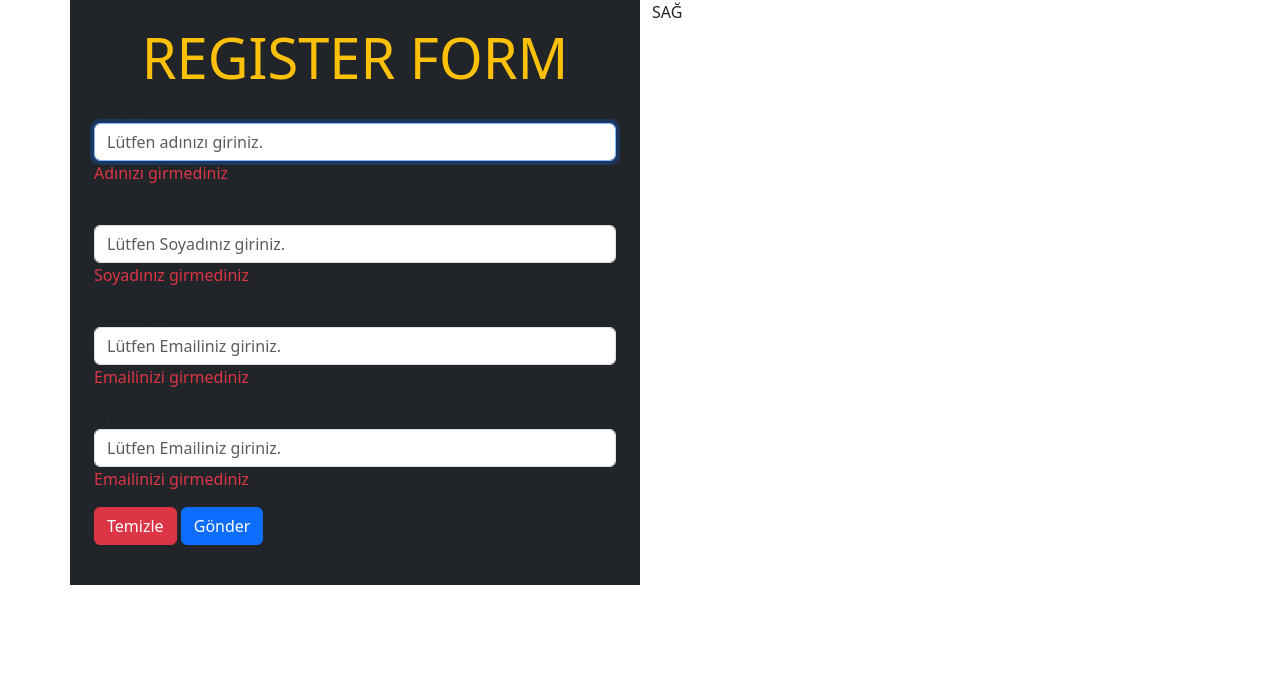
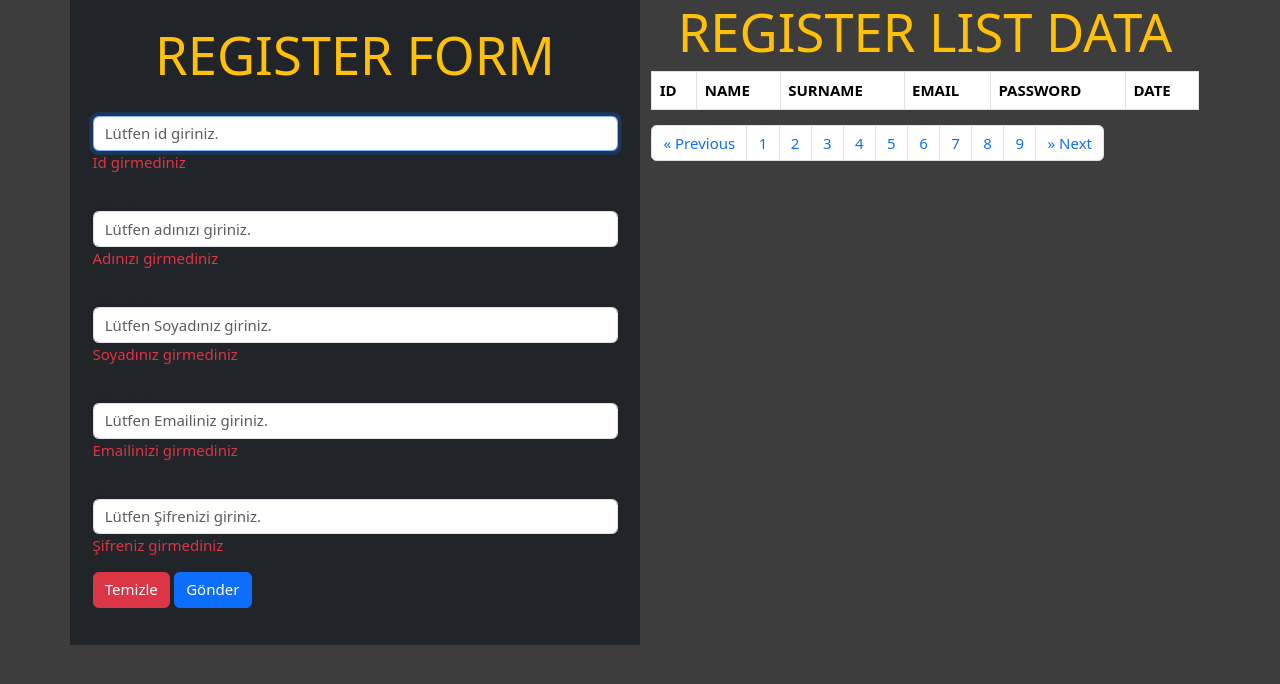
Before and after one commit to hamitmizrak/1--Mini-Bootcamp-Frontend, a plain HTML site: page index.html in a window 1280 px wide. Drawn offline with nearby package versions, Linux system fonts and the light colour scheme.

Commit message:
frontend revize

```diff
--- a/index.html
+++ b/index.html
@@ -20,6 +20,9 @@
             }
         </style> -->
 
+    <!-- jQuery -->
+    <script src="https://ajax.googleapis.com/ajax/libs/jquery/3.5.1/jquery.min.js"></script>
+
     <!-- External CSS -->
     <link rel="stylesheet" href="style.css">
 </head>
@@ -29,9 +32,18 @@
 
     <div class="container ">
         <div class="row">
-            <div class="bg-dark p-4 col-sm-12 col-md-4 col-xl-6">
+            <div class="bg-dark p-4 col-sm-12 col-md-3 col-xl-6">
                 <h2 class="text-center display-4 text-warning text-uppercase">Register Form</h2>
                 <form action="" method="get">
+
+                    <!-- ID -->
+                    <div class="form-group mb-3">
+                        <label for="uid">ID</label>
+                        <input type="text" class="form-control" id="uid" name="uid" required title="id giriniz"
+                            placeholder="Lütfen id giriniz." autofocus>
+                        <p class="text-danger">Id girmediniz</p>
+                    </div>
+
                     <!-- Adınız -->
                     <div class="form-group mb-3">
                         <label for="uname">Name</label>
@@ -51,17 +63,17 @@
                     <!-- Emailiniz -->
                     <div class="form-group mb-3">
                         <label for="uemail">Surname</label>
-                        <input type="email" class="form-control" id="uemail" name="usurname" required
+                        <input type="email" class="form-control" id="uemail" name="uemail" required
                             title="Emailiniz ..." placeholder="Lütfen Emailiniz giriniz.">
                         <p class="text-danger">Emailinizi girmediniz</p>
                     </div>
 
                     <!-- Password -->
                     <div class="form-group mb-3">
-                        <label for="upassword">Emailiniz</label>
-                        <input type="email" class="form-control" id="upassword" name="upassword" required
-                            title="Şifreniz ..." placeholder="Lütfen Emailiniz giriniz.">
-                        <p class="text-danger">Emailinizi girmediniz</p>
+                        <label for="upassword">Şifreniz</label>
+                        <input type="password" class="form-control" id="upassword" name="upassword" required
+                            title="Şifreniz ..." placeholder="Lütfen Şifrenizi giriniz.">
+                        <p class="text-danger">Şifreniz girmediniz</p>
                     </div>
 
                     <div class="form-group mb-3">
@@ -70,7 +82,53 @@
                     </div>
                 </form>
             </div>
-            <div class="col-sm-12 col-md-8 col-xl-6">SAĞ</div>
+
+            <!-- TABLE LIST -->
+            <div class="col-sm-12 col-md-9 col-xl-6">
+                <h2 class="text-center display-4 text-warning text-uppercase">Register List Data</h2>
+
+                <table style="width:100%" class="table table-lg table-bordered table-hover table-striped">
+                    <thead>
+                        <tr>
+                            <th>ID</th>
+                            <th>NAME</th>
+                            <th>SURNAME</th>
+                            <th>EMAIL</th>
+                            <th>PASSWORD</th>
+                            <th>DATE</th>
+                        </tr>
+                    </thead>
+                    <tbody id="tbody_id">
+                    </tbody>
+                </table>
+
+                <nav aria-label="Page navigation example">
+                    <ul class="pagination">
+                        <li class="page-item">
+                            <a class="page-link" href="#" aria-label="Previous">
+                                <span aria-hidden="true">&laquo;</span>
+                                <span class="sr-only">Previous</span>
+                            </a>
+                        </li>
+                        <li class="page-item"><a class="page-link" href="#">1</a></li>
+                        <li class="page-item"><a class="page-link" href="#">2</a></li>
+                        <li class="page-item"><a class="page-link" href="#">3</a></li>
+                        <li class="page-item"><a class="page-link" href="#">4</a></li>
+                        <li class="page-item"><a class="page-link" href="#">5</a></li>
+                        <li class="page-item"><a class="page-link" href="#">6</a></li>
+                        <li class="page-item"><a class="page-link" href="#">7</a></li>
+                        <li class="page-item"><a class="page-link" href="#">8</a></li>
+                        <li class="page-item"><a class="page-link" href="#">9</a></li>
+                        <li class="page-item">
+                            <a class="page-link" href="#" aria-label="Next">
+                                <span aria-hidden="true">&raquo;</span>
+                                <span class="sr-only">Next</span>
+                            </a>
+                        </li>
+                    </ul>
+                </nav>
+
+            </div>
         </div>
     </div>
 
--- a/style.css
+++ b/style.css
@@ -1,3 +1,13 @@
-/* p{
-    color:yellow;
-} */
+*{
+    margin: 0;
+    padding: 0;
+    box-sizing: border-box;
+}
+
+html{
+    font-size: 15px;
+}
+
+body{
+    background-color: rgb(61, 61, 61);
+}
--- a/template.js
+++ b/template.js
@@ -0,0 +1,2 @@
+// alert("deneme")
+/* */
```
